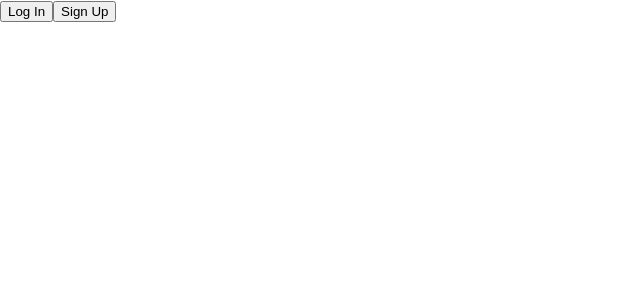
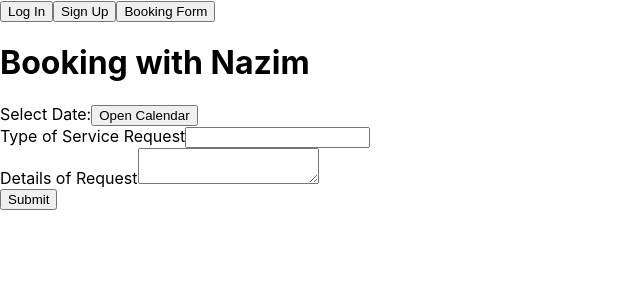
Before and after one commit to 1terry/GoContract, a React (Create React App) app: page /bookingform in a window 1280 px wide. Before the commit this address had no page. Shown: the top 300 px of the page, without its empty margins (0-640 px from the left). Built offline with nearby package versions, Linux system fonts and the light colour scheme.

Commit message:
Add booking form component

```diff
--- a/src/App.js
+++ b/src/App.js
@@ -1,21 +1,37 @@
-import React from 'react';
-import { BrowserRouter as Router, Routes, Route } from 'react-router-dom';
-import { AuthProvider} from './context/AuthContext';
-import Login from './components/login';
-import SignUp from './components/signup';
-import ContractorDashboard from './components/contractorDashboard';
-import ConditionalNavigation from './components/conditionalNavigation';
-import PrivateRoute from './components/PrivateRoute';
+import React from "react";
+import { BrowserRouter as Router, Routes, Route } from "react-router-dom";
+import { AuthProvider } from "./context/AuthContext";
+import Login from "./components/login";
+import SignUp from "./components/signup";
+import ContractorDashboard from "./components/contractorDashboard";
+import ConditionalNavigation from "./components/conditionalNavigation";
+import PrivateRoute from "./components/PrivateRoute";
+import BookingForm from "./components/BookingForm";
 
 function App() {
   return (
-    <AuthProvider> {/* Wrap your routes with AuthProvider */}
+    <AuthProvider>
+      {" "}
+      {/* Wrap your routes with AuthProvider */}
       <Router>
         <ConditionalNavigation />
         <Routes>
           <Route path="/signup" element={<SignUp />} />
           <Route path="/login" element={<Login />} />
-          <Route path="/contractorDashboard" element={<PrivateRoute><ContractorDashboard /></PrivateRoute>} />
+          <Route
+            path="/bookingform"
+            element={
+              <BookingForm contractorName="Nazim" contractorId="testing" />
+            }
+          />
+          <Route
+            path="/contractorDashboard"
+            element={
+              <PrivateRoute>
+                <ContractorDashboard />
+              </PrivateRoute>
+            }
+          />
         </Routes>
       </Router>
     </AuthProvider>
--- /dev/null
+++ b/src/components/BookingForm.js
@@ -0,0 +1,81 @@
+import React, { useState } from "react";
+
+import { useAuth } from "../context/AuthContext";
+
+function BookingForm({ contractorName, contractorId }) {
+  const { userData } = useAuth();
+
+  const [date, setDate] = useState("");
+  const [typeOfService, setTypeOfService] = useState("");
+  const [serviceDetails, setServiceDetails] = useState("");
+
+  const handleSubmit = async (event) => {
+    event.preventDefault();
+    try {
+      console.log(contractorId);
+      console.log(userData.userId);
+      console.log(date);
+      console.log(typeOfService);
+      console.log(serviceDetails);
+      const response = await fetch("/addBooking", {
+        method: "POST",
+        headers: {
+          "Content-Type": "application/json",
+        },
+        body: JSON.stringify({
+          contractorId: contractorId,
+          clientId: userData.userId,
+          date: date,
+          typeOfService: typeOfService,
+          serviceDetails: serviceDetails,
+        }),
+      });
+      console.log(response);
+
+      if (!response.ok) {
+        throw new Error("Network response was not ok");
+      }
+
+      const result = await response.json();
+      console.log("Booking added", result);
+    } catch (error) {
+      console.error("Error submitting booking", error);
+    }
+
+    setTypeOfService("");
+    setServiceDetails("");
+  };
+  return (
+    <div>
+      <form onSubmit={handleSubmit}>
+        <h1>Booking with {contractorName}</h1>
+        <label>
+          Select Date:
+          <button>Open Calendar</button>
+        </label>
+        <br></br>
+        <label>
+          Type of Service Request
+          <input
+            type="text"
+            value={typeOfService}
+            onChange={(e) => setTypeOfService(e.target.value)}
+            required
+          />
+        </label>
+        <br></br>
+        <label>
+          Details of Request
+          <textarea
+            value={serviceDetails}
+            onChange={(e) => setServiceDetails(e.target.value)}
+          ></textarea>
+        </label>
+        <br></br>
+        <button type="submit">Submit</button>
+      </form>
+    </div>
+  );
+}
+
+export default BookingForm;
--- a/src/components/Navigation.js
+++ b/src/components/Navigation.js
@@ -1,11 +1,18 @@
-import React from 'react';
-import { Link } from 'react-router-dom';
+import React from "react";
+import { Link } from "react-router-dom";
 
 function Navigation() {
   return (
     <div>
-      <Link to="/login"><button>Log In</button></Link>
-      <Link to="/signup"><button>Sign Up</button></Link>
+      <Link to="/login">
+        <button>Log In</button>
+      </Link>
+      <Link to="/signup">
+        <button>Sign Up</button>
+      </Link>
+      <Link to="/bookingform">
+        <button>Booking Form</button>
+      </Link>
     </div>
   );
 }
--- a/src/components/login.js
+++ b/src/components/login.js
@@ -1,30 +1,29 @@
-import React, { useState } from 'react';
-import { useNavigate } from 'react-router-dom';
-import { useAuth } from '../context/AuthContext';
+import React, { useState } from "react";
+import { useNavigate } from "react-router-dom";
+import { useAuth } from "../context/AuthContext";
 
 function Login() {
   const { login, setUserData } = useAuth(); // Destructure setUserData from the context
   const navigate = useNavigate();
-  const [email, setEmail] = useState('');
-  const [password, setPassword] = useState('');
-  const [message, setMessage] = useState(''); // To display messages to the user
+  const [email, setEmail] = useState("");
+  const [password, setPassword] = useState("");
+  const [message, setMessage] = useState(""); // To display messages to the user
 
   const handleSubmit = async (event) => {
     event.preventDefault();
-    setMessage(''); // Clear previous messages
-     console.log("Test");
+    setMessage(""); // Clear previous messages
+    console.log("Test");
     // Simple validation
     if (!email || !password) {
-      setMessage('Email and password are required');
+      setMessage("Email and password are required");
       return;
     }
 
     try {
-
-      const response = await fetch('http://localhost:3001/login', {
-        method: 'POST',
+      const response = await fetch("http://localhost:3001/login", {
+        method: "POST",
         headers: {
-          'Content-Type': 'application/json',
+          "Content-Type": "application/json",
         },
         body: JSON.stringify({ username: email, password: password }),
       });
@@ -34,35 +33,34 @@ function Login() {
       if (response.status === 200) {
         if (data.userType === "contractor") {
           fetch(`/getUserInfo?username=${email}`, {
-              headers: {
-                'Accept': 'application/json'
-              }
-            })
-            .then(response => {
+            headers: {
+              Accept: "application/json",
+            },
+          })
+            .then((response) => {
               if (!response.ok) {
                 console.log("error");
-                throw new Error('Network response was not ok');
+                throw new Error("Network response was not ok");
               }
               return response.json(); // Convert the response to JSON
             })
-            .then(data => {
-              console.log('Setting user data', data);
+            .then((data) => {
+              console.log("Setting user data", data);
               login(data);
-              navigate('/contractorDashboard');
+              navigate("/contractorDashboard");
             })
-            .catch(error => {
-              console.error('Error fetching user data:', error);
+            .catch((error) => {
+              console.error("Error fetching user data:", error);
               // Handle any errors from fetching user data
             });
         }
-
       } else {
-        console.error('Login Failed email:', email,password);
-        setMessage(data.message || 'Login Failed'); // Display error message from server or default message
+        console.error("Login Failed email:", email, password);
+        setMessage(data.message || "Login Failed"); // Display error message from server or default message
       }
     } catch (error) {
-      console.error('Error during Login', error);
-      setMessage('An error occurred during Login'); // Display error message
+      console.error("Error during Login", error);
+      setMessage("An error occurred during Login"); // Display error message
     }
   };
 
```
Also changed, not shown: src/backend/server.js (+100 -42 lines), 1 other file (tests, documents, lock files or other folders).
